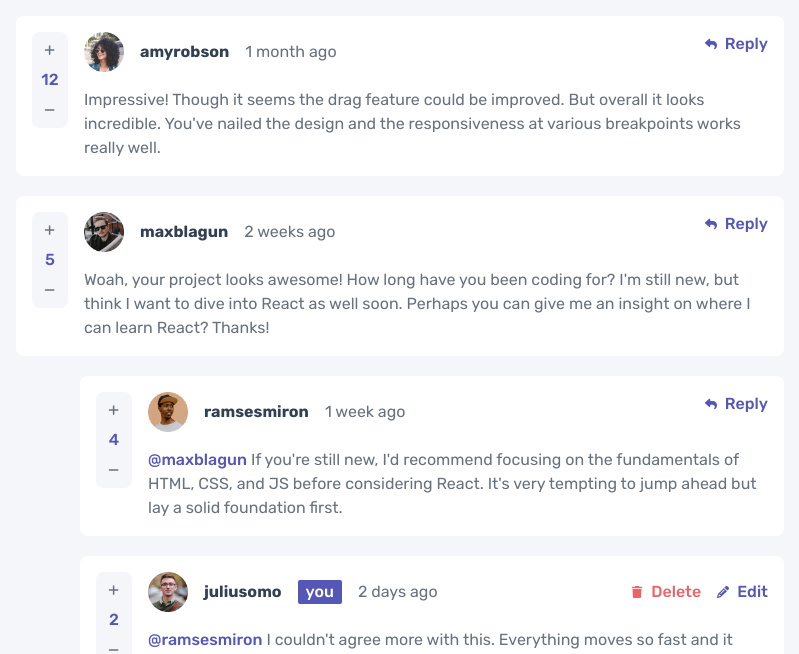
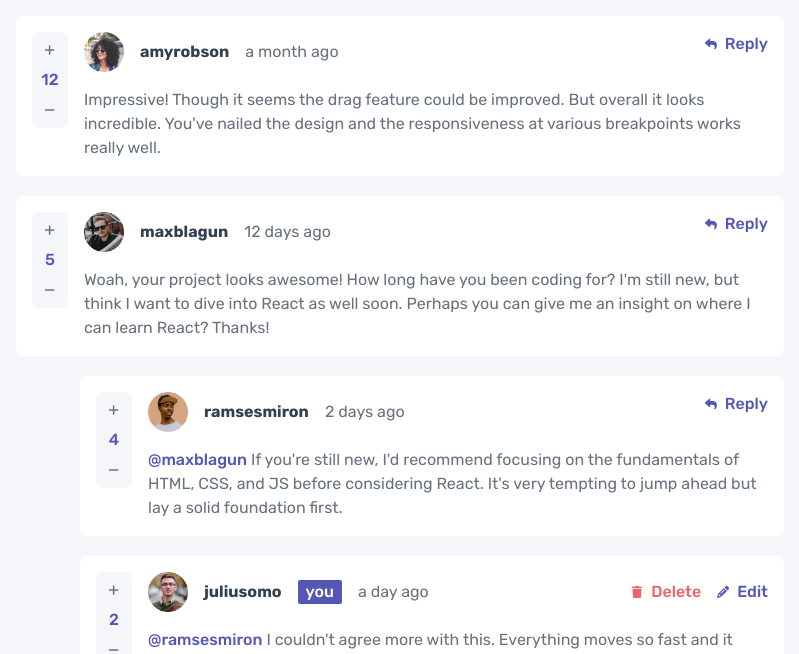
Before and after one commit to lloydjohnlandeza/interactive-comments-section, a Vue app: page / in a window 1280 px wide. Shown: the top 654 px of the page, without its empty margins (240-1039 px from the left). Built offline with nearby package versions, Linux system fonts and the light colour scheme.

Commit message:
add dayjs to display date

```diff
--- a/data.json
+++ b/data.json
@@ -10,7 +10,7 @@
     {
       "id": 1,
       "content": "Impressive! Though it seems the drag feature could be improved. But overall it looks incredible. You've nailed the design and the responsiveness at various breakpoints works really well.",
-      "createdAt": "1 month ago",
+      "createdAt": "2023-02-29",
       "score": 12,
       "user": {
         "image": {
@@ -24,7 +24,7 @@
     {
       "id": 2,
       "content": "Woah, your project looks awesome! How long have you been coding for? I'm still new, but think I want to dive into React as well soon. Perhaps you can give me an insight on where I can learn React? Thanks!",
-      "createdAt": "2 weeks ago",
+      "createdAt": "2023-03-17",
       "score": 5,
       "user": {
         "image": {
@@ -37,7 +37,7 @@
         {
           "id": 3,
           "content": "If you're still new, I'd recommend focusing on the fundamentals of HTML, CSS, and JS before considering React. It's very tempting to jump ahead but lay a solid foundation first.",
-          "createdAt": "1 week ago",
+          "createdAt": "2023-03-27",
           "score": 4,
           "replyingTo": "maxblagun",
           "user": {
@@ -52,7 +52,7 @@
         {
           "id": 4,
           "content": "I couldn't agree more with this. Everything moves so fast and it always seems like everyone knows the newest library/framework. But the fundamentals are what stay constant.",
-          "createdAt": "2 days ago",
+          "createdAt": "2023-03-28",
           "score": 2,
           "replyingTo": "ramsesmiron",
           "user": {
--- a/package.json
+++ b/package.json
@@ -12,6 +12,7 @@
     "format": "prettier --write src/"
   },
   "dependencies": {
+    "dayjs": "^1.11.7",
     "pinia": "^2.0.32",
     "uuid": "^9.0.0",
     "vue": "^3.2.47"
--- a/src/App.vue
+++ b/src/App.vue
@@ -102,7 +102,6 @@
     }
     data.replies.splice(childComment, 1)
   }
-
 </script>
 
 <template>
--- a/src/components/AppComment.vue
+++ b/src/components/AppComment.vue
@@ -10,6 +10,10 @@
   import AppAddComment from './AppAddComment.vue'
   import { storeToRefs } from 'pinia';
   import { useModalStore } from '@/stores/modal'
+
+  import dayjs from 'dayjs';
+  import relativeTime from 'dayjs/plugin/relativeTime';
+  dayjs.extend(relativeTime);
 
   const store = useModalStore()
   const { modal } = storeToRefs(store)
@@ -74,6 +78,10 @@
 
   const img = computed(() => {
     return new URL(props.user.image.webp, import.meta.url).toString()
+  })
+
+  const createdAtFromNow = computed(() => {
+    return dayjs(props.createdAt).fromNow()
   })
 
 
@@ -145,7 +153,7 @@
         <img class="w-10" :src="img" />
         <span class="font-rubik font-bold text-dark-blue">{{ user.username }}</span>
         <span class="px-2 rounded-sm font-medium bg-moderate-blue text-white" v-if="user.username === currentUser.username">you</span>
-        <span class="text-grayish-blue">{{ createdAt }}</span>
+        <span class="text-grayish-blue">{{ createdAtFromNow }}</span>
       </div>
       <div class="col-span-3 sm:col-start-2 sm:col-end-4">
         <app-add-comment
```
Also changed, not shown: 1 other file (tests, documents, lock files or other folders).
